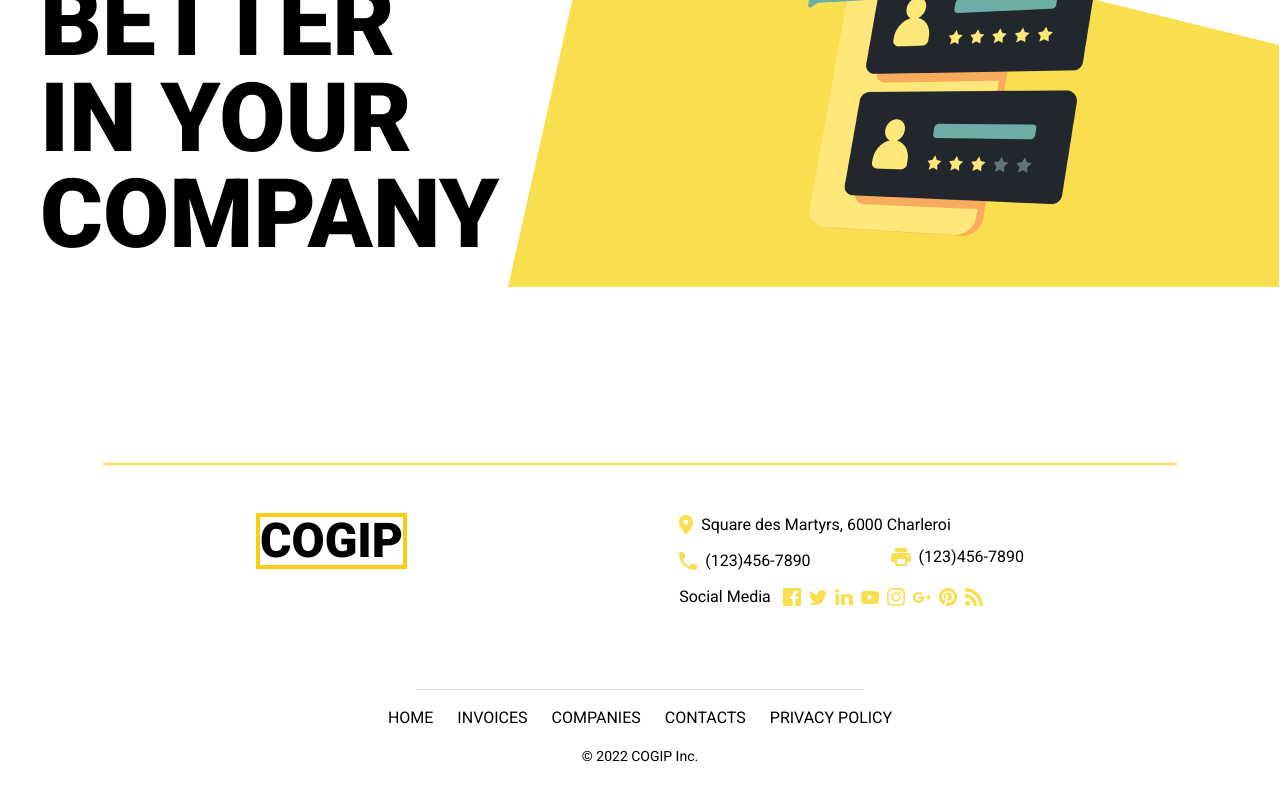
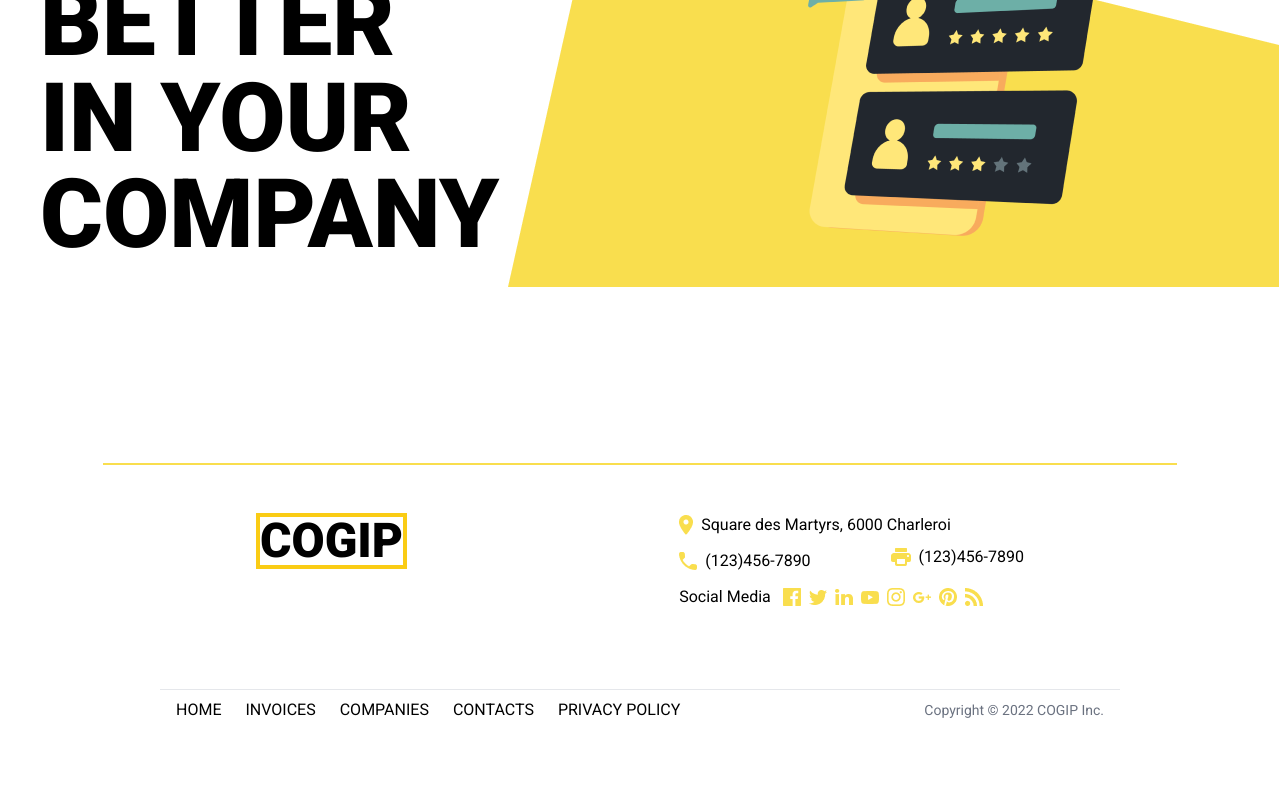
Before and after one commit to Justine-Frigo/Cogip_project_frontend, a Vue app: page / in a window 1280 px wide. Shown: the part 1935-2735 px from the top of the page. After the commit the page ends 2705 px from the top, so only its background shows below. Built offline with nearby package versions, Linux system fonts and the light colour scheme; no server answers.

Commit message:
footer style fix

```diff
--- a/src/layouts/MainLayout.vue
+++ b/src/layouts/MainLayout.vue
@@ -60,16 +60,18 @@
           </div>
         </div>
       </div>
-      <img src="../assets/img/line.svg" alt="line" class="mb-4">
+      <!-- <div><img src="../assets/img/line.svg" alt="line"></div> -->
+      <div class="flex flex-row justify-between items-center w-3/4 px-4 py-2 bg-white border-t">
+  <nav class="uppercase flex space-x-6">
+    <router-link :to="{ name: 'Home' }" class="hover:underline">Home</router-link>
+    <router-link :to="{ name: 'Invoices' }" class="hover:underline">Invoices</router-link>
+    <router-link :to="{ name: 'Companies' }" class="hover:underline">Companies</router-link>
+    <router-link :to="{ name: 'Contacts' }" class="hover:underline">Contacts</router-link>
+    <a href="#" class="hover:underline">Privacy Policy</a>
+  </nav>
+  <p class="text-sm text-gray-500">Copyright &copy; 2022 COGIP Inc.</p>
+</div>
 
-        <nav class="uppercase flex flex-wrap justify-evenly gap-6 mb-4">
-        <router-link :to="{ name: 'Home' }" class="hover:underline">Home</router-link>
-        <router-link :to="{ name: 'Invoices' }" class="hover:underline">Invoices</router-link>
-        <router-link :to="{ name: 'Companies' }" class="hover:underline">Companies</router-link>
-        <router-link :to="{ name: 'Contacts' }" class="hover:underline">Contacts</router-link>
-        <a href="#" class="hover:underline">PRIVACY POLICY</a>
-      </nav>
-      <p class="text-sm">&copy; 2022 COGIP Inc.</p>
     </div>
   </footer>
 </template>
```
